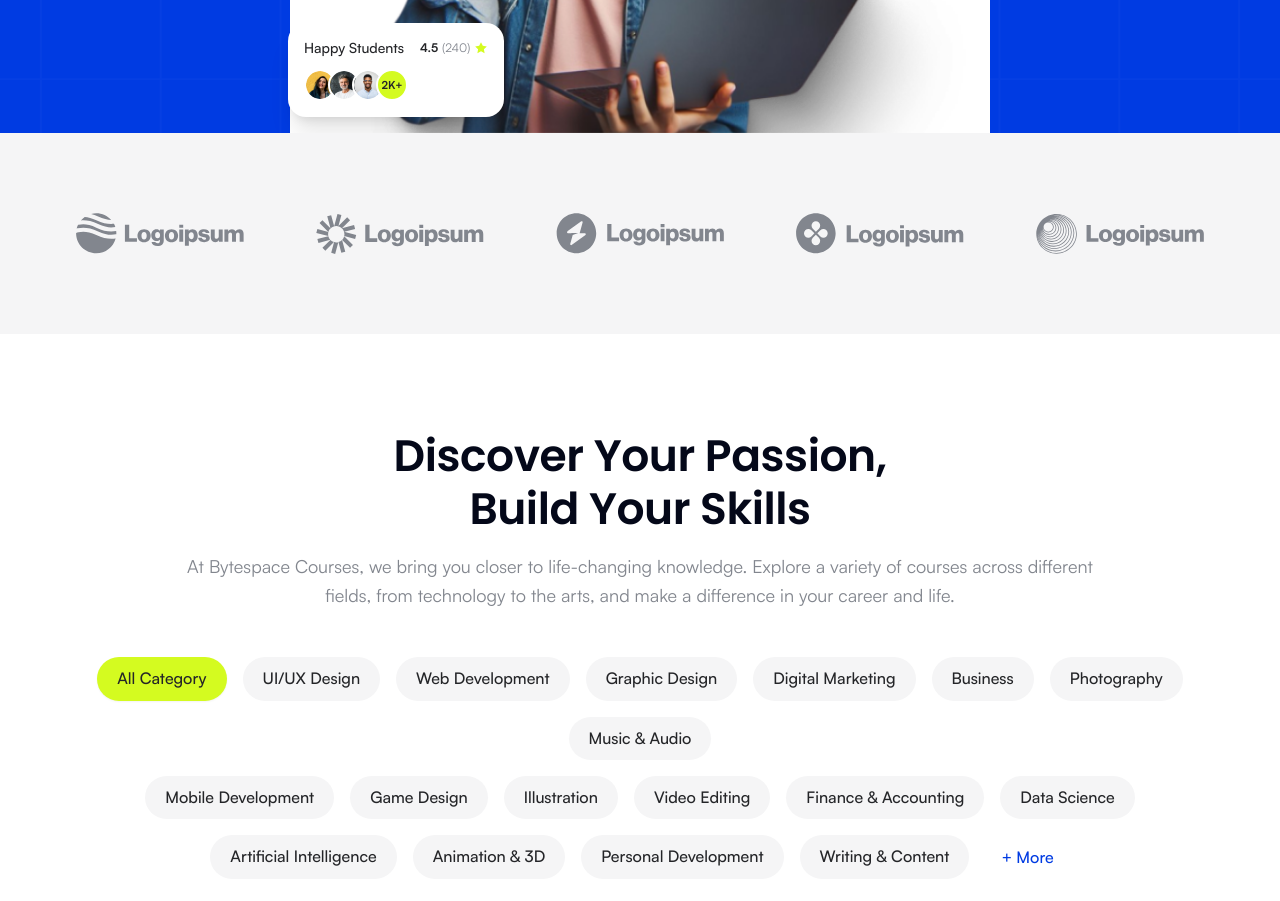
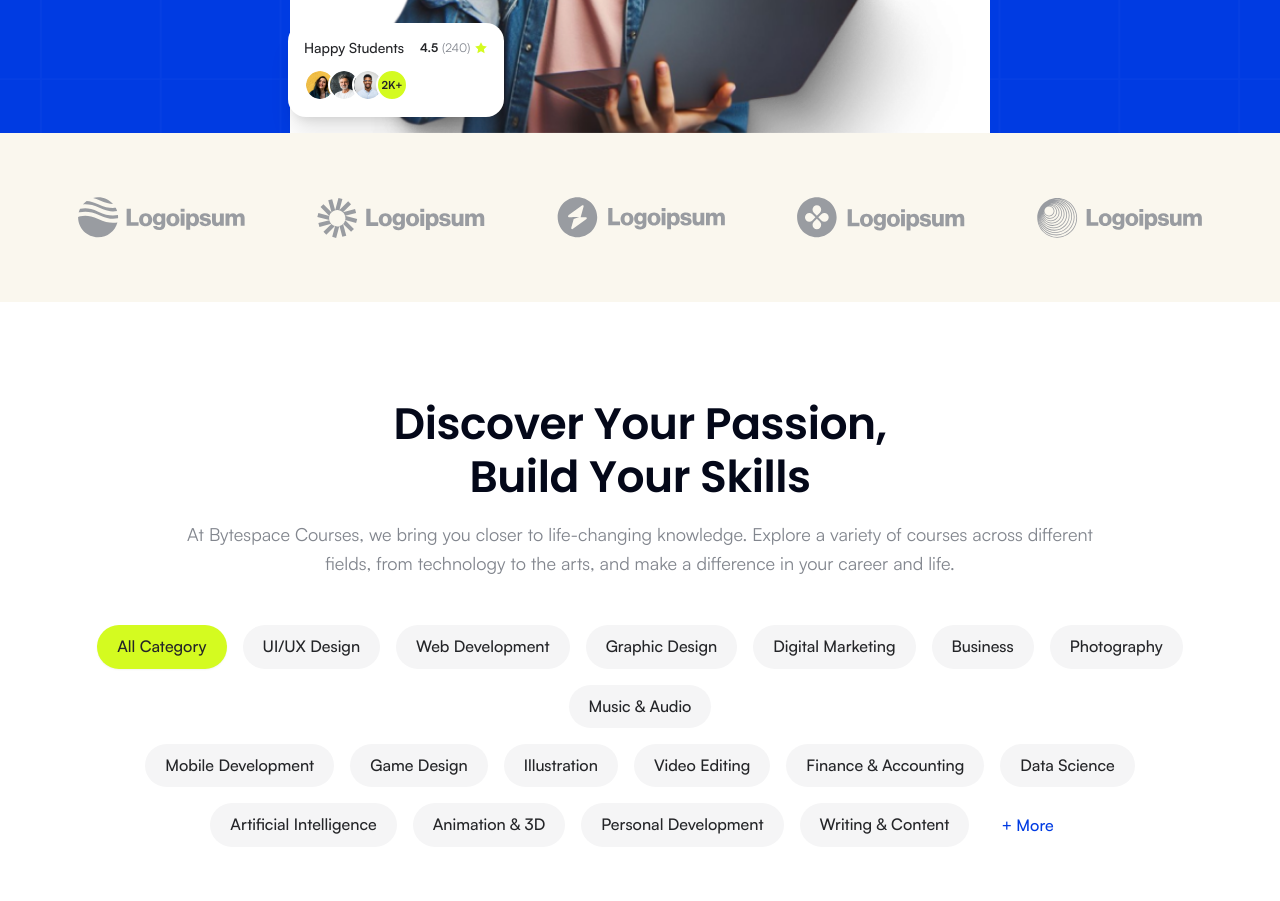
Before and after one commit to Ratul-NotFound/ByteSpace, a React (Vite) app: page / in a window 1280 px wide. Shown: the part 880-1781 px from the top of the page. Built offline with nearby package versions, Linux system fonts and the light colour scheme; a web font is replaced by a local one.

Commit message:
feat(partners): update Partners section background to warm canvas

```diff
--- a/src/components/Partners/Partners.tsx
+++ b/src/components/Partners/Partners.tsx
@@ -8,20 +8,22 @@ const partnerLogos = [
 
 export function Partners() {
   return (
-    <section className="bg-surface" aria-label="Our partners">
-      <ul className="flex items-end justify-center gap-[72px] py-20">
+    <section className="bg-[#FAF7EE] py-14 sm:py-16" aria-label="Our partners">
+      <div className="mx-auto w-[1200px] max-w-full px-6">
+        <ul className="flex flex-wrap items-center justify-center gap-8 sm:gap-14 lg:gap-[72px]">
           {partnerLogos.map((logo) => (
-          <li key={logo.src}>
+            <li key={logo.src} className="flex items-center justify-center opacity-80 transition-opacity hover:opacity-100">
               <img
                 src={logo.src}
-              alt=""
+                alt="Partner logo"
                 width={logo.width}
                 height={logo.height}
-              className="h-[41px] w-[168px]"
+                className="h-[36px] sm:h-[41px] w-auto max-w-[150px] sm:max-w-[168px] object-contain"
               />
             </li>
           ))}
         </ul>
+      </div>
     </section>
   );
 }
```
Lines whose indentation alone changed are shown as unchanged.
